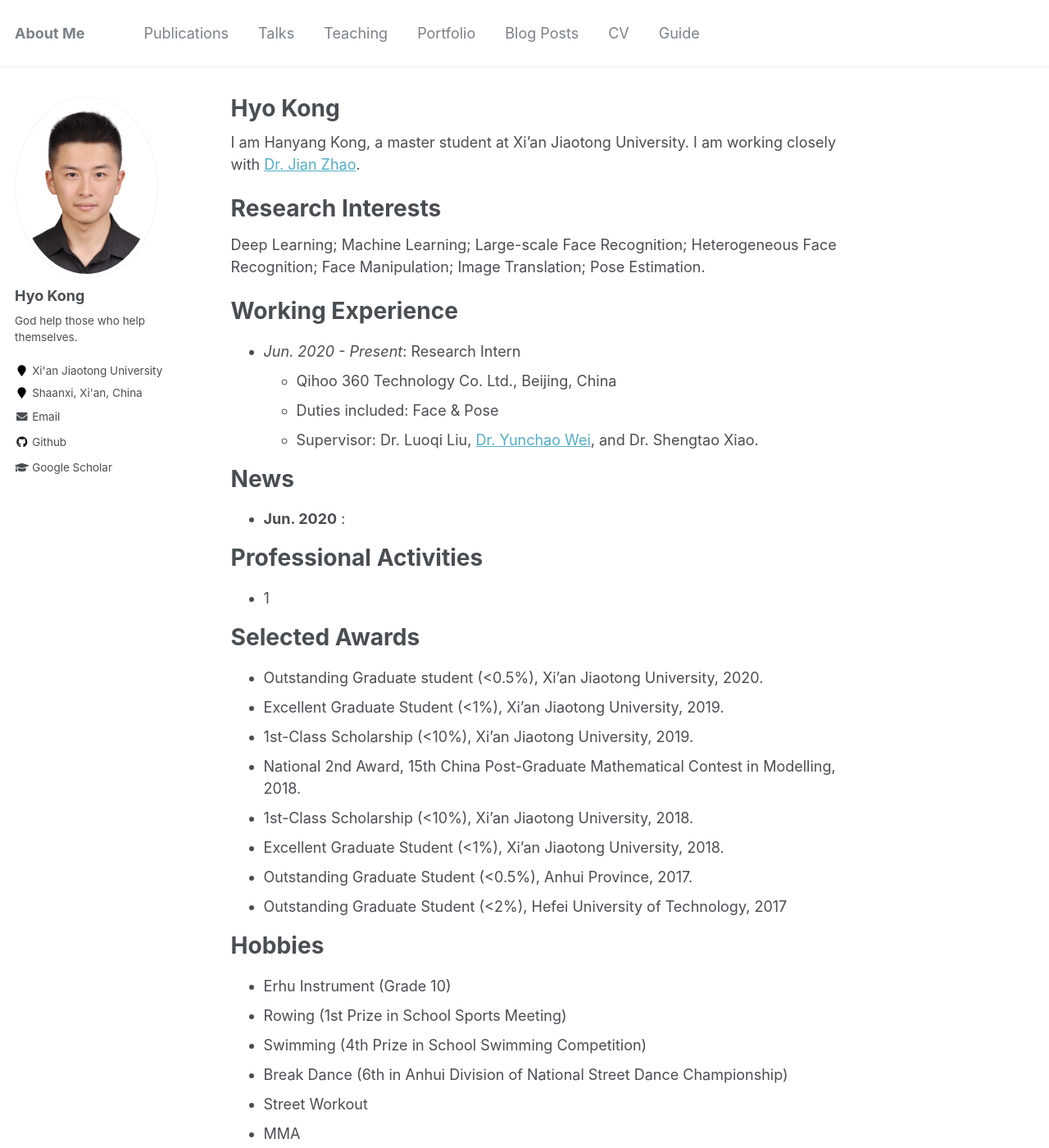
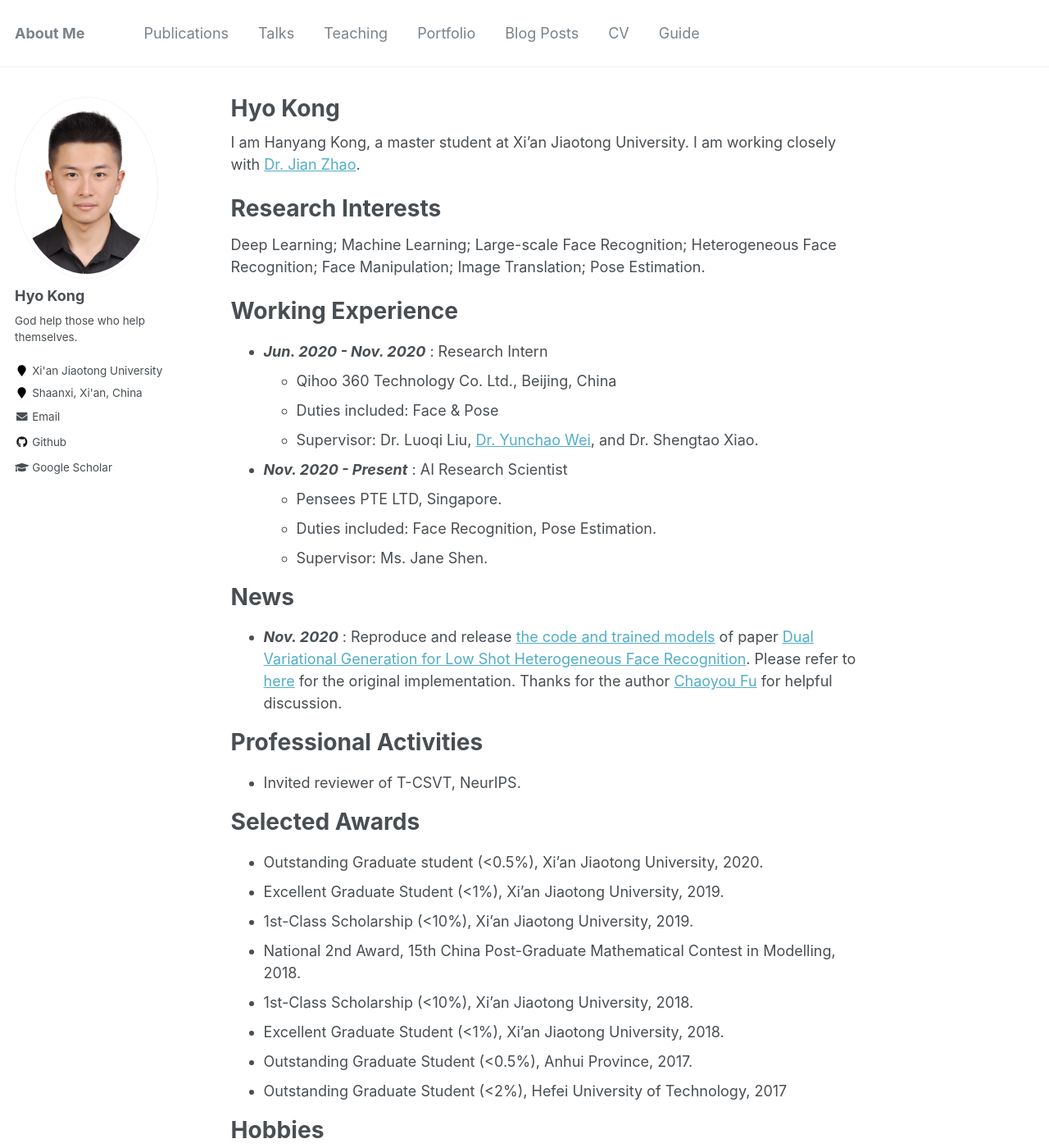
Before and after one commit to HyoKong/HyoKong.github.io, a Jekyll site: the page built from _pages/about.md, in a window 1280 px wide and 1400 px high. Shown: the whole window at 82% size. Built offline with Jekyll 4.4.1, drawn with Linux system fonts in a browser that asks for light colours; some of the changed text lies outside the part shown.

Commit message:
Update about.md

```diff
--- a/_pages/about.md
+++ b/_pages/about.md
@@ -18,18 +18,22 @@ Deep Learning; Machine Learning; Large-scale Face Recognition; Heterogeneous Fac
 
 Working Experience
 ======
-* *Jun. 2020 - Present*: Research Intern
+* ***Jun. 2020 - Nov. 2020*** : Research Intern
   * Qihoo 360 Technology Co. Ltd., Beijing, China
   * Duties included: Face & Pose
   * Supervisor: Dr. Luoqi Liu, [Dr. Yunchao Wei](https://weiyc.github.io/), and Dr. Shengtao Xiao.
+* ***Nov. 2020 - Present*** : AI Research Scientist
+  * Pensees PTE LTD, Singapore.
+  * Duties included: Face Recognition, Pose Estimation.
+  * Supervisor: Ms. Jane Shen.
 
 News
 ======
-* **Jun. 2020** :
+* ***Nov. 2020*** : Reproduce and release [the code and trained models](https://github.com/HyoKong/DVG) of paper [Dual Variational Generation for Low Shot Heterogeneous Face Recognition](https://arxiv.org/pdf/1903.10203.pdf). Please refer to [here](https://github.com/BradyFU/DVG) for the original implementation. Thanks for the author [Chaoyou Fu](https://bradyfu.github.io/) for helpful discussion.
 
 Professional Activities
 ======
-* 1
+* Invited reviewer of T-CSVT, NeurIPS.
 
 Selected Awards
 ======
```
Also changed, not shown: other parts of _pages/about.md (+1 -1 lines).
